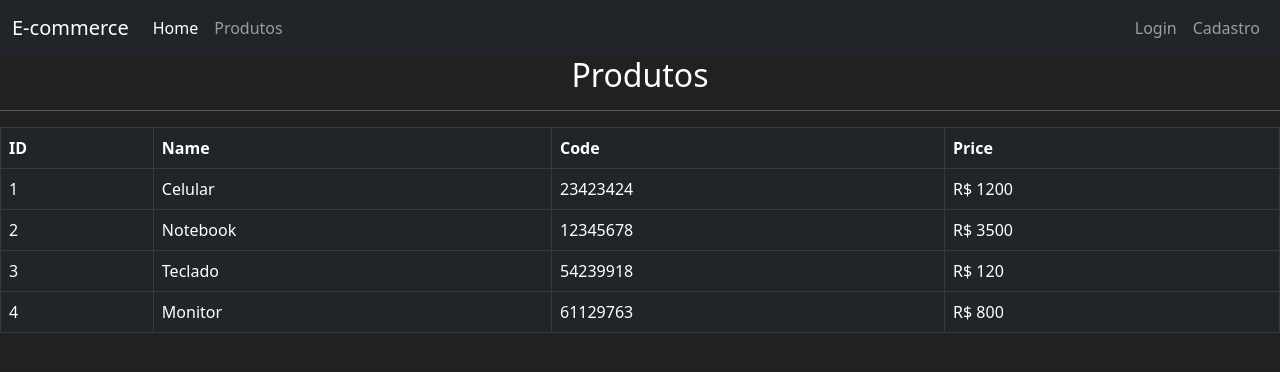
After one commit to BrunoEstrella1707/Ecommerce_simples, a Flask app: page /produtos in a window 1280 px wide. The commit adds this page. Shown: the top 372 px of the page. Run offline with Flask 3, Linux system fonts and the light colour scheme.

Commit message:
second commit

```diff
--- a/app.py
+++ b/app.py
@@ -3,10 +3,17 @@ from flask import Flask, render_template
 app = Flask(__name__)
 
 @app.route('/')
-def hello_world():
+def page_home():
     return render_template("home.html")
 
+@app.route('/produtos')
+def page_produtos():
 
-@app.route('/sobre<usuario>')
-def sobre(usuario):
-    return f"<h3>Sobre mim: {usuario}</h3>"
+    itens = [
+        {'id': 1, 'nome': 'Celular', 'cod': '23423424', 'preco': 1200},
+        {'id': 2, 'nome': 'Notebook', 'cod': '12345678', 'preco': 3500},
+        {'id': 3, 'nome': 'Teclado', 'cod': '54239918', 'preco': 120},
+        {'id': 4, 'nome': 'Monitor', 'cod': '61129763', 'preco': 800}
+    ]
+
+    return render_template("produtos.html", itens=itens)
--- /dev/null
+++ b/templates/base.html
@@ -0,0 +1,47 @@
+<!DOCTYPE html>
+<html lang="en">
+<head>
+    <meta charset="UTF-8">
+    <meta http-equiv="X-UA-Compatible" content="IE=edge">
+    <meta name="viewport" content="width=device-width, initial-scale=1.0">
+    <link rel="stylesheet" href="https://cdn.jsdelivr.net/npm/bootstrap@5.2.3/dist/css/bootstrap.min.css" integrity="sha384-rbsA2VBKQhggwzxH7pPCaAqO46MgnOM80zW1RWuH61DGLwZJEdK2Kadq2F9CUG65" crossorigin="anonymous">
+    <title>
+        {% block titulo %}
+
+        {% endblock %}
+    </title>
+</head>
+<body>
+    <nav class="navbar navbar-expand-lg navbar-dark bg-dark">
+        <div class="container-fluid">
+          <a class="navbar-brand" href="#">E-commerce</a>
+          <button class="navbar-toggler" type="button" data-bs-toggle="collapse" data-bs-target="#navbarNavAltMarkup" aria-controls="navbarNavAltMarkup" aria-expanded="false" aria-label="Toggle navigation">
+            <span class="navbar-toggler-icon"></span>
+          </button>
+          <div class="collapse navbar-collapse" id="navbarNavAltMarkup">
+            <div class="navbar-nav me-auto">
+              <a class="nav-link active" aria-current="page" href="{{url_for('page_home')}}">Home</a>
+              <a class="nav-link" href="{{url_for('page_produtos')}}">Produtos</a>
+            </div>
+            <div class="navbar-nav ms-auto">
+                <a class="nav-link" href="#">Login</a>
+                <a class="nav-link" href="#">Cadastro</a>
+            </div>
+          </div>
+        </div>
+      </nav>
+       {% block conteudo %}
+
+       {% endblock %}
+    <script src="https://cdn.jsdelivr.net/npm/bootstrap@5.2.3/dist/js/bootstrap.min.js" integrity="sha384-cuYeSxntonz0PPNlHhBs68uyIAVpIIOZZ5JqeqvYYIcEL727kskC66kF92t6Xl2V" crossorigin="anonymous"></script>
+    <script src="https://cdn.jsdelivr.net/npm/bootstrap@5.2.3/dist/js/bootstrap.bundle.min.js" integrity="sha384-kenU1KFdBIe4zVF0s0G1M5b4hcpxyD9F7jL+jjXkk+Q2h455rYXK/7HAuoJl+0I4" crossorigin="anonymous"></script>
+</body>
+<style>
+    body{
+        background-color: #212121;
+        color: white;
+    }
+
+
+</style>
+</html>
--- /dev/null
+++ b/templates/produtos.html
@@ -0,0 +1,32 @@
+{% extends 'base.html' %}
+
+{% block titulo %}
+    Produtos
+{% endblock %}
+
+{% block conteudo %}
+    <h2 style="text-align: center;">Produtos</h2>
+    <hr>
+    <table class="table table-hover table-dark table-bordered">
+        <thead>
+            <tr>
+                <th scope="col">ID</th>
+                <th scope="col">Name</th>
+                <th scope="col">Code</th>
+                <th scope="col">Price</th>
+            </tr>
+
+        </thead>
+
+        <tbody>
+            {% for item in itens %}
+            <tr>
+                <td>{{item.id}}</td>
+                <td>{{item.nome}}</td>
+                <td>{{item.cod}}</td>
+                <td>R$ {{item.preco}}</td>
+            </tr>
+            {% endfor %}
+        </tbody>
+    </table>
+{% endblock %}
```
Also changed, not shown: templates/home.html (+8 -40 lines).
